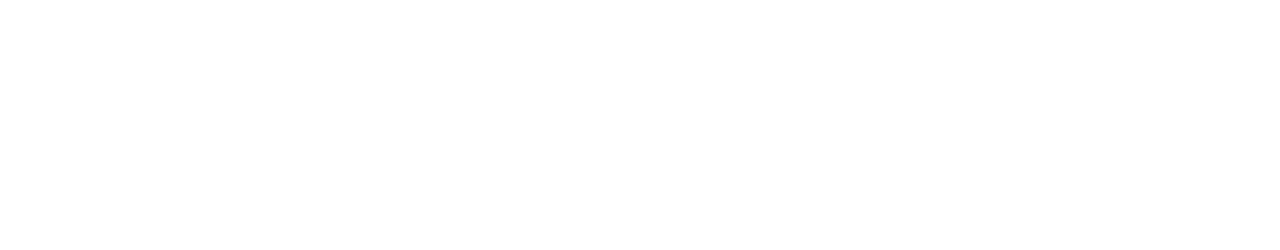
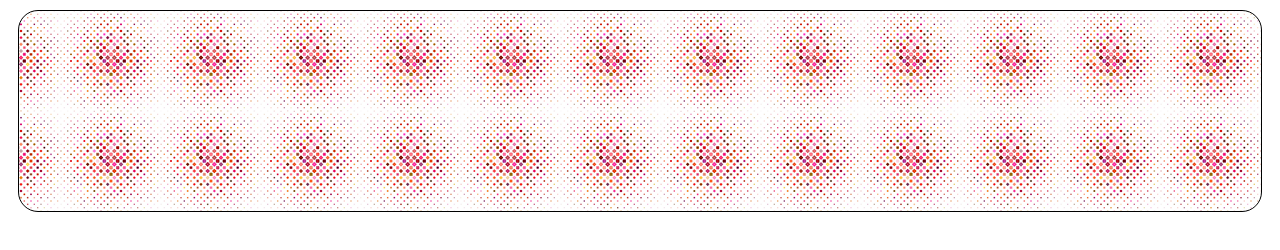
Before and after one commit to Ketleyoliveira123/html-css, a plain HTML site: page exercicio/ex022/fundo004.html in a window 1280 px wide. Drawn offline with Linux system fonts and the light colour scheme.

Commit message:
alterações no código

```diff
--- a/exercicio/ex022/fundo004.html
+++ b/exercicio/ex022/fundo004.html
@@ -6,9 +6,23 @@
     <title>Posicionamento</title>
     <style>
 
-      div#q1 {
-        background-image: url('imagens/pattern002.png');
-      }
+        div.bloco {
+            background-image: url('imagens/pattern002.png');
+            height: 200px;
+            border: 1px solid black;
+            border-radius: 20px;
+            margin: 10px;
+
+        }
+
+        div#q1 {
+          background-position: right bottom;
+
+
+        }
+
+
+
 
 
     </style>
```
